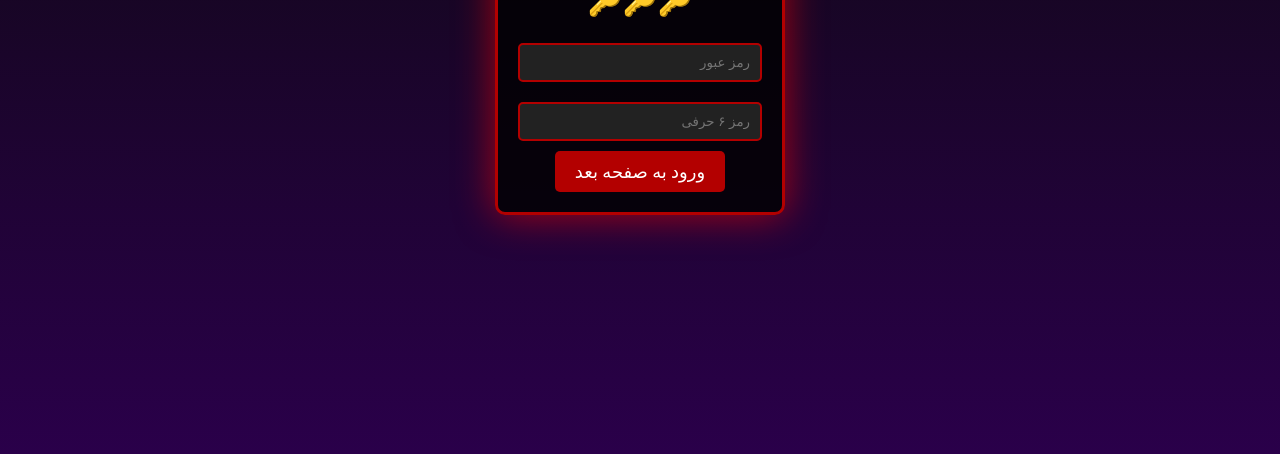
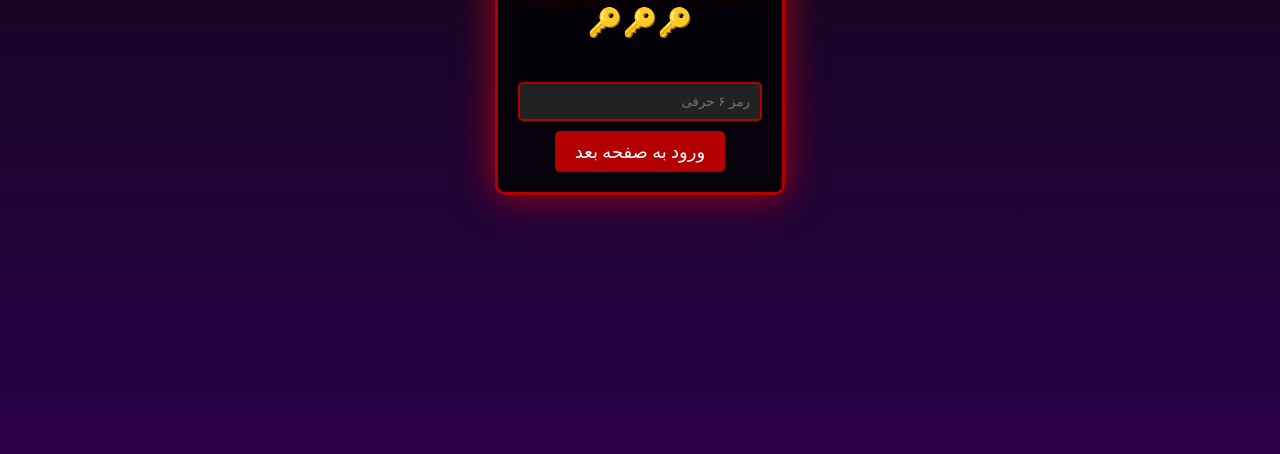
Before and after one commit to marcokillo/marcokillo, a plain HTML site: page index.html in a window 1280 px wide. Shown: the part 346-800 px from the top of the page. Drawn offline with Linux system fonts and the light colour scheme.

Commit message:
Update index.html

```diff
--- a/index.html
+++ b/index.html
@@ -87,7 +87,6 @@
     <div class="container">
         <h2>جواب معما سودوکو</h2>
         <div class="keys">🔑🔑🔑</div>
-        <input type="text" id="password" placeholder="رمز عبور">
         <br>
         <input type="text" id="password6" maxlength="6" placeholder="رمز ۶ حرفی">
         <br>
```
